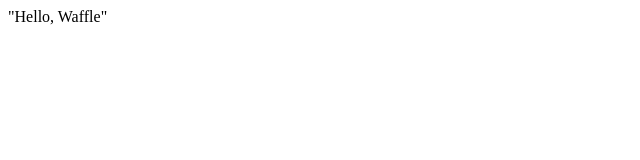
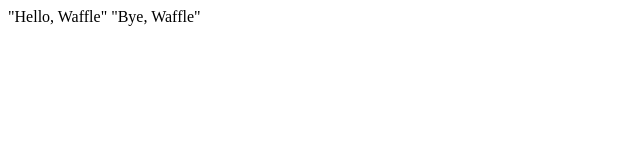
Before and after one commit to matthiasrossini/work-in-progtris, a plain HTML site: page index.html in a window 1280 px wide. Shown: the whole page, without its empty margins (0-640 px from the left). Drawn offline with Linux system fonts and the light colour scheme.

Commit message:
Update index.html

```diff
--- a/index.html
+++ b/index.html
@@ -6,5 +6,6 @@
 </head>
 <body>
 "Hello, Waffle"
+"Bye, Waffle"
 </body>
 </html>
```
